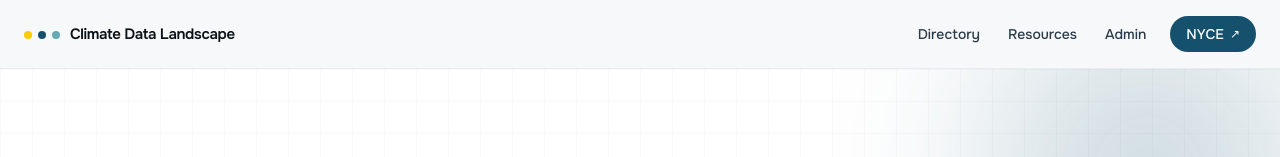
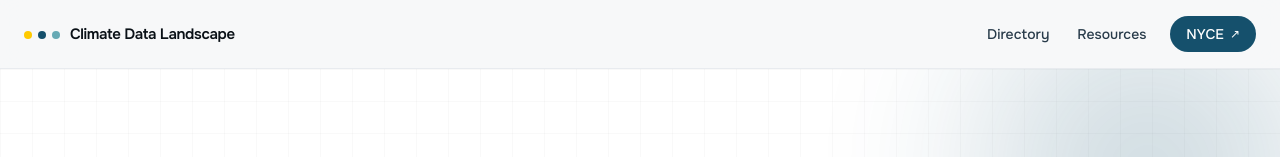
Before and after one commit to mehdiratta24/nyce-landscape-mapping, a Next.js app: page / in a window 1280 px wide. Shown: the top 157 px of the page. Built offline with nearby package versions, Linux system fonts and the light colour scheme; no server answers; the database is empty.

Commit message:
Remove Admin link from header nav (still accessible via footer)

```diff
--- a/src/app/layout.tsx
+++ b/src/app/layout.tsx
@@ -37,7 +37,6 @@ export default async function RootLayout({
             <nav className="flex items-center gap-1 text-sm font-medium">
               <NavLink href="/directory">Directory</NavLink>
               <NavLink href="/resources">Resources</NavLink>
-              {session.isAdmin && <NavLink href="/admin">Admin</NavLink>}
               <a
                 href="https://www.nyclimateexchange.org/"
                 target="_blank"
```
